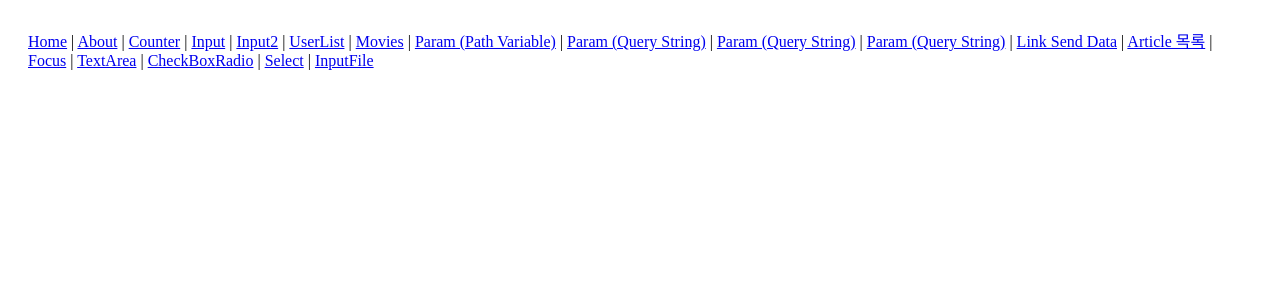
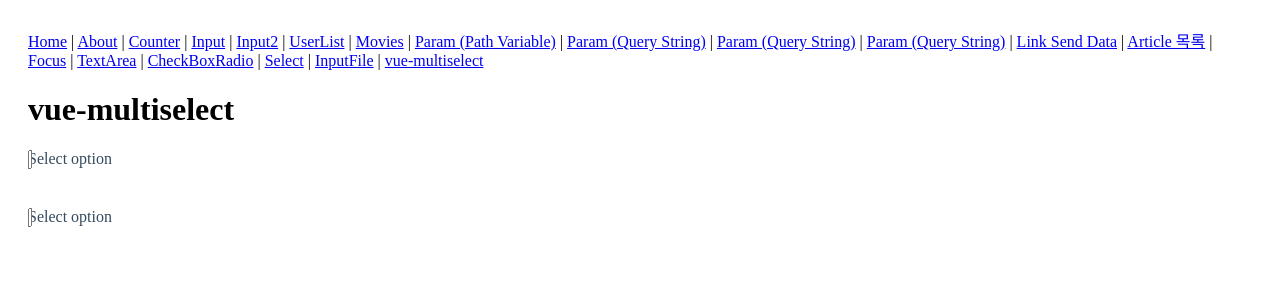
Before and after one commit to kdk1026/vue-basic, a Vue app: page /vue-multiselect in a window 1280 px wide. Shown: the top 300 px of the page. Built offline with nearby package versions, Linux system fonts and the light colour scheme.

Commit message:
vue-multiselect

```diff
--- a/package.json
+++ b/package.json
@@ -10,6 +10,7 @@
   "dependencies": {
     "core-js": "^3.8.3",
     "vue": "^3.2.13",
+    "vue-multiselect": "^3.0.0",
     "vue-router": "^4.3.2"
   },
   "devDependencies": {
--- a/src/App.vue
+++ b/src/App.vue
@@ -12,7 +12,7 @@
       <router-link to="/main/article">Article 목록</router-link> | <router-link to="/focus">Focus</router-link> |
       <router-link to="/textarea">TextArea</router-link> | <router-link to="/checkbox">CheckBox</router-link>
       <router-link to="/radio">Radio</router-link> | <router-link to="/select">Select</router-link> |
-      <router-link to="/inputFile">InputFile</router-link>
+      <router-link to="/inputFile">InputFile</router-link> | <router-link to="/vue-multiselect">vue-multiselect</router-link>
     </nav>
     <router-view :key="$route.fullPath"></router-view>
   </div>
--- /dev/null
+++ b/src/pages/VueSelect.vue
@@ -0,0 +1,35 @@
+<template>
+    <div>
+        <h1>vue-multiselect</h1>
+        <VueMultiselect
+            v-model="selectedOption"
+            :options="options"
+            label="label"
+        />
+        <br />
+        <VueMultiselect
+            v-model="selectedOption"
+            :options="options"
+            label="label"
+            :multiple="true"
+            track-by="label"
+        />
+    </div>
+</template>
+
+<script setup>
+import VueMultiselect from 'vue-multiselect';
+
+    const options = [
+        { value: 'chocolate', label: 'Chocolate' },
+        { value: 'strawberry', label: 'Strawberry' },
+        { value: 'vanilla', label: 'Vanilla' },
+    ];
+
+    const selectedOption = defineModel('selectedOption');
+
+</script>
+
+<style scoped>
+    @import "vue-multiselect/dist/vue-multiselect.css";
+</style>
--- a/src/router/index.js
+++ b/src/router/index.js
@@ -20,6 +20,7 @@ import CheckBox from "../pages/CheckBox.vue";
 import Radio from "../pages/Radio.vue";
 import Select from "../pages/Select.vue";
 import InputFile from "../pages/InputFile.vue";
+import VueSelect from "../pages/VueSelect.vue";
 
 const routes = [
     { path: '/', component: Home },
@@ -52,6 +53,7 @@ const routes = [
     { path: '/radio', component: Radio },
     { path: '/select', component: Select },
     { path: '/inputFile', component: InputFile },
+    { path: '/vue-multiselect', component: VueSelect },
 ];
 
 const router = createRouter({
```
Also changed, not shown: 1 other file (tests, documents, lock files or other folders).
